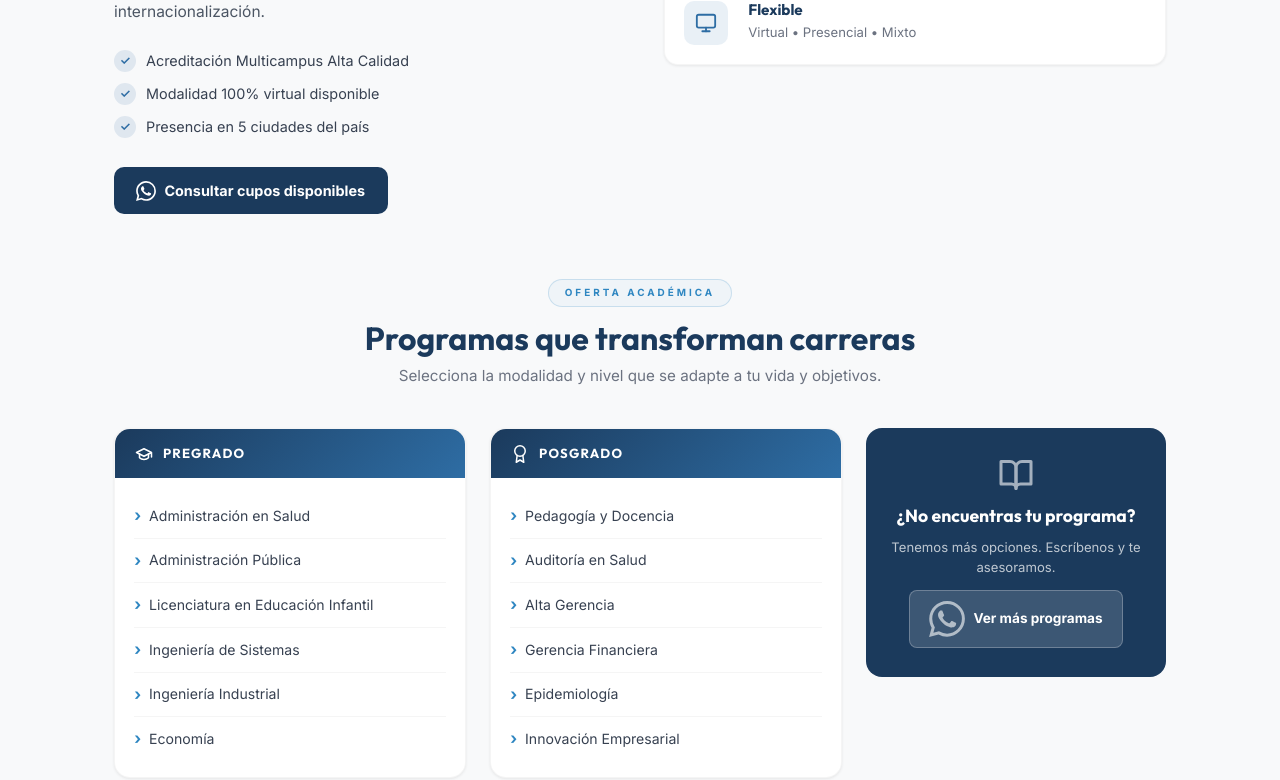
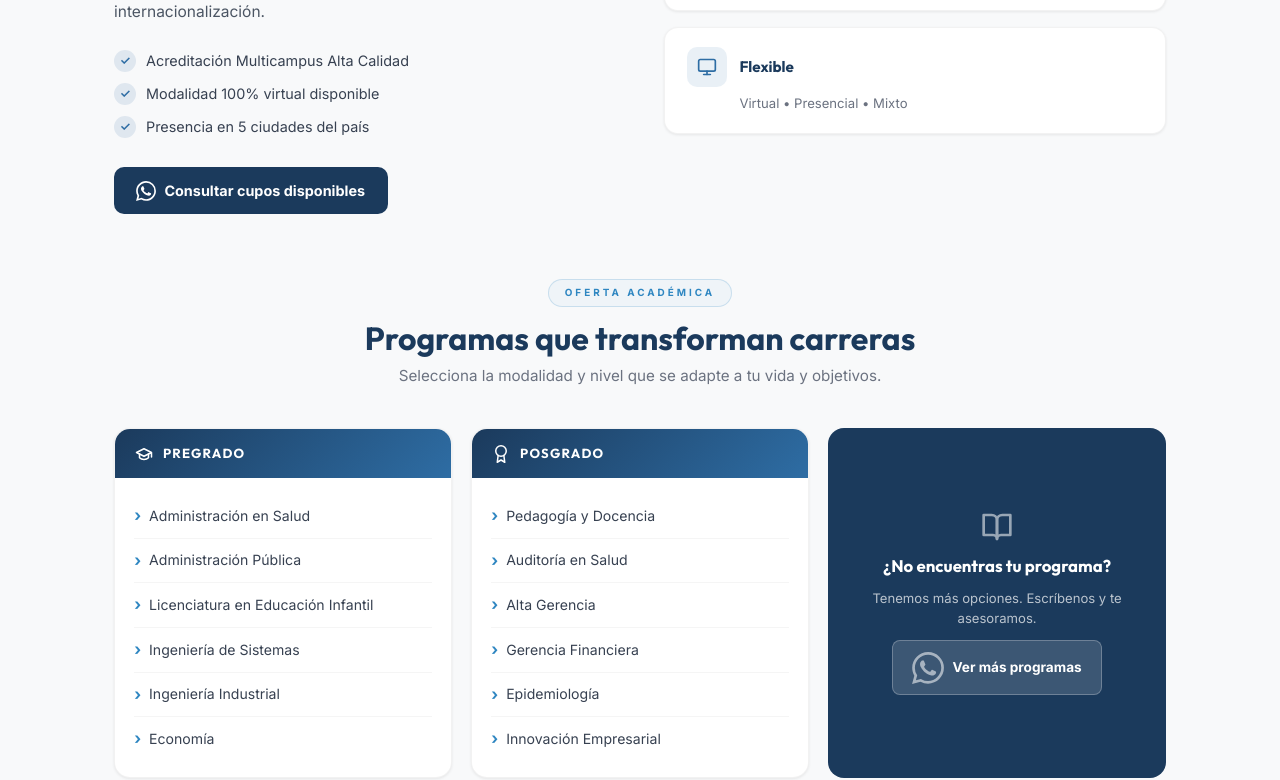
Before and after one commit to jorgelosada1/Innovacion, a React (Vite) app: page /universidades in a window 1280 px wide. Shown: the part 1133-1913 px from the top of the page. Built offline with nearby package versions, Linux system fonts and the light colour scheme.

Commit message:
fix: Equal width program cards, feature badges aligned with icon-row, CTA card centered and same height

```diff
--- a/src/pages/UniversidadesPage.css
+++ b/src/pages/UniversidadesPage.css
@@ -244,31 +244,41 @@
 .upage__cta-inline--ibero:hover { background: var(--color-blue-dark); transform: translateY(-2px); box-shadow: 0 6px 20px rgba(46,109,164,0.3); }
 .upage__cta-inline svg { flex-shrink: 0; }
 
-/* Feature badges */
-.upage__split-badges { display: flex; flex-direction: column; gap: 1rem; }
+/* Feature badges — vertical centered cards */
+.upage__split-badges {
+  display: flex;
+  flex-direction: column;
+  gap: 1rem;
+}
 .upage__feature-badge {
-  display: grid;
-  grid-template-columns: 48px 1fr;
-  gap: 0 1rem;
-  align-items: start;
+  display: flex;
+  flex-direction: column;
+  align-items: flex-start;
+  gap: 0.5rem;
   background: #fff;
   border-radius: 14px;
-  padding: 1.2rem;
+  padding: 1.2rem 1.4rem;
   box-shadow: var(--shadow-sm);
-  border: 1px solid rgba(0,0,0,0.04);
+  border: 1px solid rgba(0,0,0,0.05);
   transition: transform 0.25s ease, box-shadow 0.25s ease;
 }
 .upage__feature-badge:hover { transform: translateY(-2px); box-shadow: var(--shadow-md); }
+
+.upage__feature-badge-row {
+  display: flex;
+  align-items: center;
+  gap: 12px;
+}
 .upage__feature-icon {
-  width: 44px; height: 44px;
+  width: 40px; height: 40px;
   border-radius: 10px;
   display: flex; align-items: center; justify-content: center;
-  grid-row: span 2;
+  flex-shrink: 0;
 }
-.upage__feature-icon svg { width: 22px; height: 22px; }
+.upage__feature-icon svg { width: 20px; height: 20px; }
 .upage__feature-icon--andina { background: rgba(46,109,164,0.1); color: var(--color-blue-medium); }
 .upage__feature-badge h4 { font-family: var(--font-primary); font-size: 0.95rem; font-weight: 700; color: var(--color-blue-dark); }
-.upage__feature-badge p  { font-family: var(--font-secondary); font-size: 0.82rem; color: var(--color-gray); margin-top: 2px; }
+.upage__feature-badge p  { font-family: var(--font-secondary); font-size: 0.82rem; color: var(--color-gray); padding-left: 52px; margin-top: -2px; }
 
 /* ─────────────────────────────────────
    PROGRAMS SECTION
@@ -280,9 +290,9 @@
 
 .upage__prog-grid {
   display: grid;
-  grid-template-columns: 1fr 1fr 300px;
-  gap: 1.5rem;
-  align-items: start;
+  grid-template-columns: 1fr 1fr 1fr;
+  gap: 1.2rem;
+  align-items: stretch;
 }
 
 .upage__prog-block {
@@ -290,7 +300,9 @@
   border-radius: 16px;
   overflow: hidden;
   box-shadow: var(--shadow-sm);
-  border: 1px solid rgba(0,0,0,0.04);
+  border: 1px solid rgba(0,0,0,0.05);
+  display: flex;
+  flex-direction: column;
 }
 .upage__prog-block-header {
   display: flex;
@@ -330,18 +342,20 @@
 .upage__prog-cta-card {
   background: var(--color-blue-dark);
   border-radius: 16px;
-  padding: 1.8rem 1.5rem;
+  padding: 2rem 1.5rem;
   text-align: center;
   color: #fff;
   display: flex;
   flex-direction: column;
   align-items: center;
+  justify-content: center;
   gap: 0.75rem;
+  min-height: 220px;
 }
 .upage__prog-cta-card--ibero { background: var(--color-blue-medium); }
-.upage__prog-cta-card svg { width: 36px; height: 36px; opacity: 0.6; }
-.upage__prog-cta-card h4 { font-family: var(--font-primary); font-size: 1.1rem; font-weight: 700; }
-.upage__prog-cta-card p  { font-family: var(--font-secondary); font-size: 0.82rem; color: rgba(255,255,255,0.72); line-height: 1.5; }
+.upage__prog-cta-card svg { width: 32px; height: 32px; opacity: 0.55; }
+.upage__prog-cta-card h4 { font-family: var(--font-primary); font-size: 1.05rem; font-weight: 700; line-height: 1.3; }
+.upage__prog-cta-card p  { font-family: var(--font-secondary); font-size: 0.82rem; color: rgba(255,255,255,0.7); line-height: 1.5; }
 
 .upage__prog-cta-btn {
   display: inline-flex;
@@ -590,10 +604,14 @@
     grid-template-columns: 1fr;
     gap: 2rem;
   }
+  /* 3 cols → 2 cols at tablet, CTA card spans both */
   .upage__prog-grid {
     grid-template-columns: 1fr 1fr;
   }
-  .upage__prog-cta-card { grid-column: span 2; }
+  .upage__prog-cta-card {
+    grid-column: span 2;
+    min-height: 160px;
+  }
   .upage__ibero-hero {
     grid-template-columns: 220px 1fr;
     gap: 1.8rem;
--- a/src/pages/UniversidadesPage.jsx
+++ b/src/pages/UniversidadesPage.jsx
@@ -111,18 +111,24 @@ const AreandinaContent = ({ onOpenModal }) => {
         </div>
         <div className="upage__split-badges">
           <div className="upage__feature-badge">
+            <div className="upage__feature-badge-row">
               <div className="upage__feature-icon upage__feature-icon--andina"><Shield /></div>
               <h4>Alta Calidad</h4>
+            </div>
             <p>Certificación multicampus del MEN</p>
           </div>
           <div className="upage__feature-badge">
+            <div className="upage__feature-badge-row">
               <div className="upage__feature-icon upage__feature-icon--andina"><Globe /></div>
               <h4>Internacional</h4>
+            </div>
             <p>Intercambios y alianzas globales</p>
           </div>
           <div className="upage__feature-badge">
+            <div className="upage__feature-badge-row">
               <div className="upage__feature-icon upage__feature-icon--andina"><Monitor /></div>
               <h4>Flexible</h4>
+            </div>
             <p>Virtual • Presencial • Mixto</p>
           </div>
         </div>
```
Lines whose indentation alone changed are shown as unchanged.
